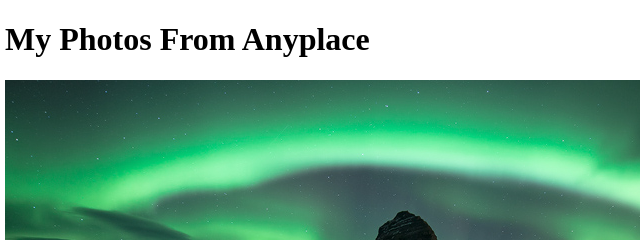
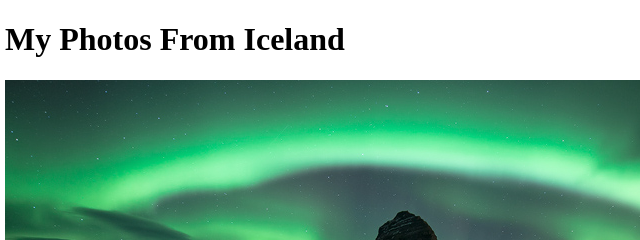
Before and after one commit to SteelBurgher/framework-exercise, a plain HTML site: page index.html in a window 1280 px wide. Shown: the top 240 px of the page, 3-643 px from the left. Drawn offline with Linux system fonts and the light colour scheme.

Commit message:
Changed one word in index.html

```diff
--- a/index.html
+++ b/index.html
@@ -8,7 +8,7 @@
 </head>
 
 <body>
-  <h1>My Photos From Anyplace</h1>
+  <h1>My Photos From Iceland</h1>
   <img src='images/northern-lights.jpg'>
 
   </img>
```
